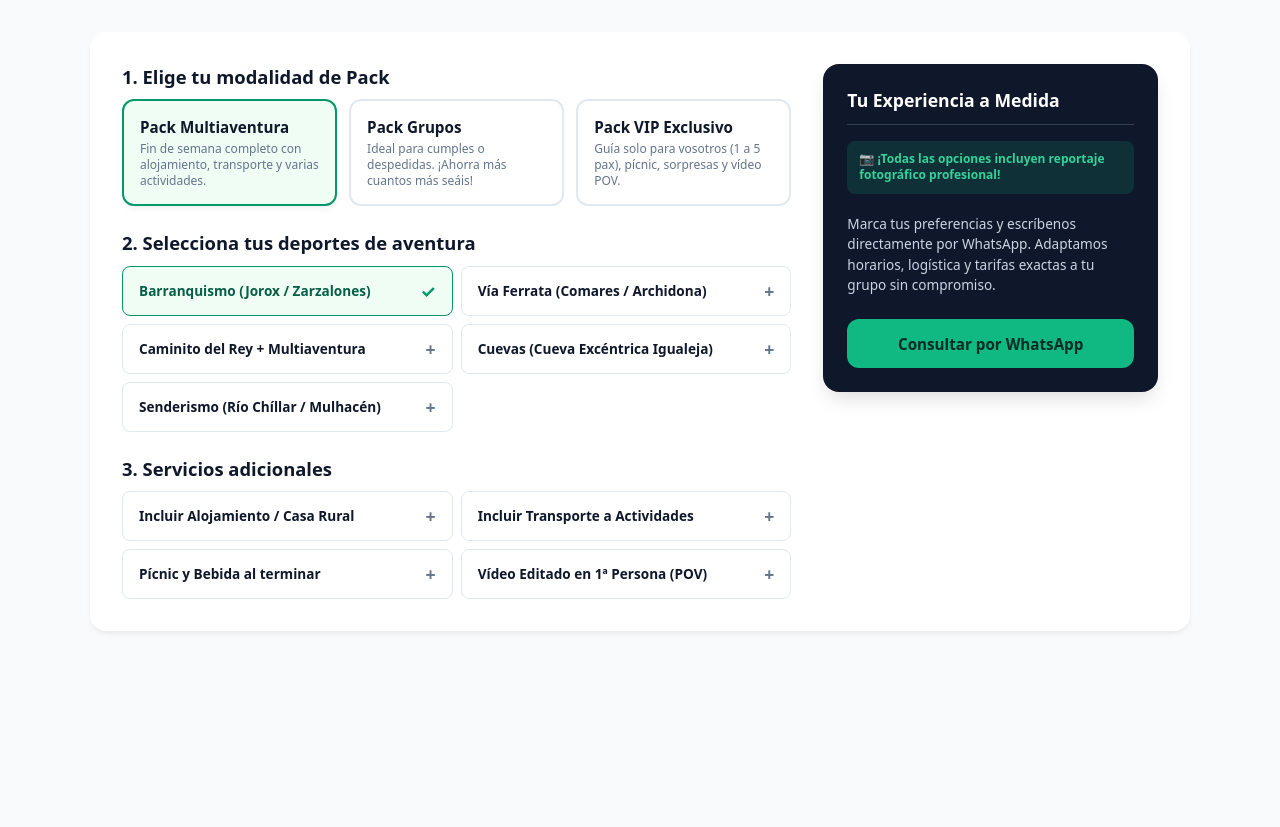
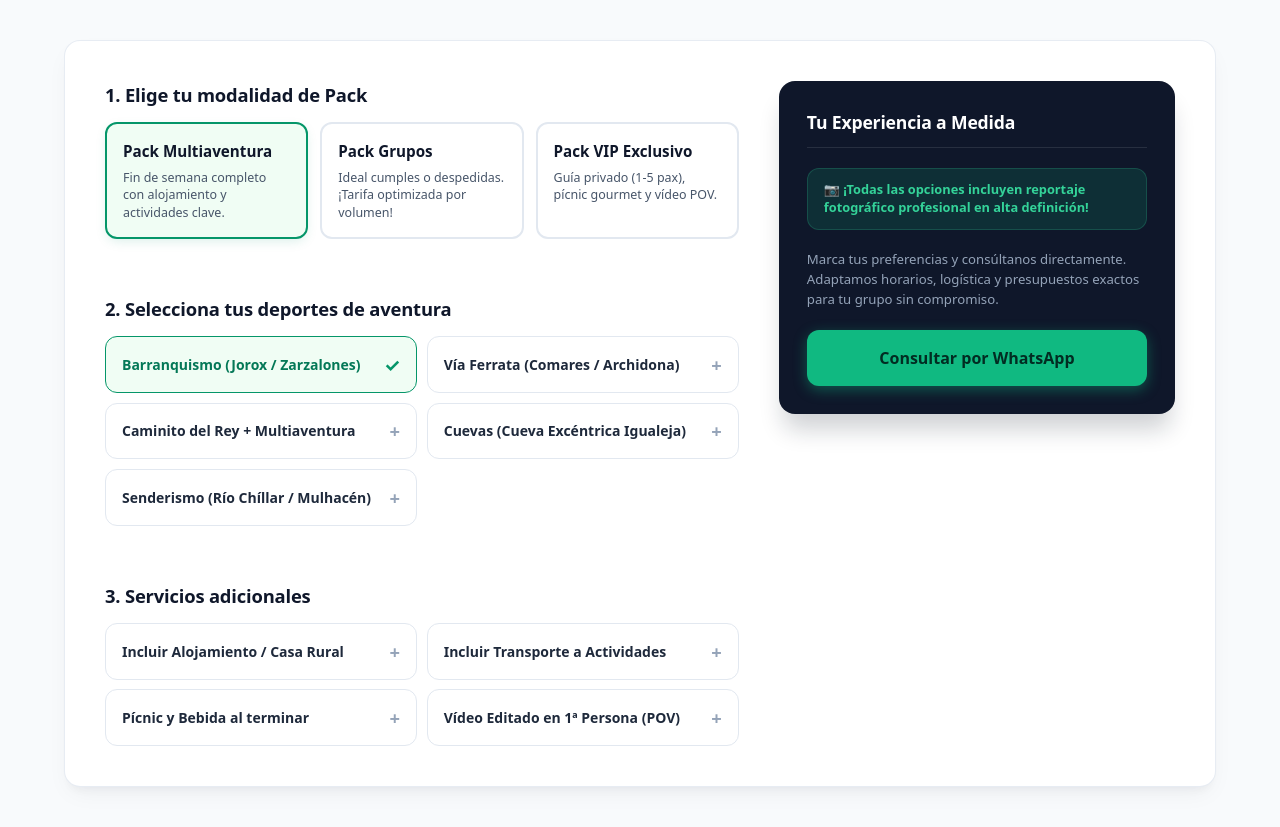
Before and after one commit to siset3/lv-configurador, a plain HTML site: page index.html in a window 1280 px wide. Before the commit the page ends 800 px from the top, so only its background shows below. Drawn offline with Linux system fonts and the light colour scheme.

Commit message:
Update index.html

```diff
--- a/index.html
+++ b/index.html
@@ -2,312 +2,407 @@
 <html lang="es">
 <head>
   <meta charset="UTF-8">
-  <meta name="viewport" content="width=device-width, initial-scale=1.0">
+  <meta name="viewport" content="width=device-width, initial-scale=1.0, viewport-fit=cover">
   <title>Configurador de Packs | Libertad Vertical</title>
   <style>
-    body {
+    :root {
+      --primary: #059669;
+      --primary-light: #f0fdf4;
+      --primary-dark: #047857;
+      --slate-900: #0f172a;
+      --slate-800: #1e293b;
+      --slate-600: #475569;
+      --slate-400: #94a3b8;
+      --slate-200: #e2e8f0;
+      --bg-body: #f8fafc;
+      --radius-lg: 1rem;
+      --radius-md: 0.75rem;
+      --shadow-subtle: 0 10px 25px -5px rgba(15, 23, 42, 0.05), 0 8px 10px -6px rgba(15, 23, 42, 0.05);
+    }
+
+    * {
+      box-sizing: border-box;
       margin: 0;
       padding: 0;
-      background-color: #f8fafc;
+    }
+
+    body {
+      font-family: system-ui, -apple-system, BlinkMacSystemFont, "Segoe UI", Roboto, sans-serif;
+      background-color: var(--bg-body);
+      color: var(--slate-900);
       -webkit-font-smoothing: antialiased;
+      line-height: 1.5;
+      padding: env(safe-area-inset-top) env(safe-area-inset-right) env(safe-area-inset-bottom) env(safe-area-inset-left);
     }
-    .lv-wrap {
-      font-family: system-ui, -apple-system, BlinkMacSystemFont, "Segoe UI", Roboto, sans-serif;
-      color: #0f172a;
-      max-width: 1100px;
+
+    .lv-app-container {
+      width: 100%;
+      max-width: 1200px;
       margin: 0 auto;
-      padding: 1rem;
-      box-sizing: border-box;
-      background: #ffffff;
+      padding: clamp(0.75rem, 3vw, 2rem);
       min-height: 100vh;
+      display: flex;
+      flex-direction: column;
+      justify-content: center;
     }
+
     @media (min-width: 768px) {
-      .lv-wrap {
-        margin: 2rem auto;
-        padding: 2rem;
-        border-radius: 1rem;
-        box-shadow: 0 4px 6px -1px rgba(0, 0, 0, 0.05), 0 2px 4px -1px rgba(0, 0, 0, 0.03);
-        min-height: auto;
+      .lv-app-container {
+        padding: 2.5rem 1.5rem;
       }
     }
-    .lv-wrap *, .lv-wrap *::before, .lv-wrap *::after {
-      box-sizing: border-box;
+
+    .lv-card-wrapper {
+      background: #ffffff;
+      border-radius: var(--radius-lg);
+      box-shadow: var(--shadow-subtle);
+      border: 1px solid rgba(226, 232, 240, 0.8);
+      padding: clamp(1.25rem, 4vw, 2.5rem);
     }
-    .lv-wrap .lv-grid {
+
+    .lv-grid-layout {
       display: grid;
       grid-template-columns: 1fr;
-      gap: 1.5rem;
-    }
-    @media (min-width: 992px) {
-      .lv-wrap .lv-grid {
-        grid-template-columns: 2fr 1fr;
       gap: 2rem;
     }
-    }
-    .lv-wrap .lv-section-title {
-      font-size: 1.1rem;
-      font-weight: 800;
-      margin-bottom: 0.65rem;
-      color: #0f172a;
-    }
-    @media (min-width: 640px) {
-      .lv-wrap .lv-section-title {
-        font-size: 1.15rem;
+
+    @media (min-width: 1024px) {
+      .lv-grid-layout {
+        grid-template-columns: minmax(0, 1.6fr) minmax(360px, 1fr);
+        gap: 2.5rem;
+        align-items: start;
       }
     }
-    .lv-wrap .lv-hidden-input {
+
+    .lv-section {
+      margin-bottom: 1.75rem;
+    }
+    .lv-section:last-child {
+      margin-bottom: 0;
+    }
+
+    .lv-section-title {
+      font-size: clamp(1rem, 2vw, 1.15rem);
+      font-weight: 800;
+      color: var(--slate-900);
+      margin-bottom: 0.85rem;
+      letter-spacing: -0.01em;
+      display: flex;
+      align-items: center;
+      gap: 0.5rem;
+    }
+
+    .lv-hidden-input {
       position: absolute;
       opacity: 0;
       pointer-events: none;
     }
 
     /* Grid de Modalidades */
-    .lv-wrap .lv-cards-grid {
+    .lv-modes-grid {
       display: grid;
       grid-template-columns: 1fr;
       gap: 0.75rem;
     }
+
     @media (min-width: 640px) {
-      .lv-wrap .lv-cards-grid {
+      .lv-modes-grid {
         grid-template-columns: repeat(3, 1fr);
       }
     }
-    .lv-wrap .lv-card-label {
-      display: block;
+
+    .lv-mode-card {
+      display: flex;
+      flex-direction: column;
+      justify-content: space-between;
       cursor: pointer;
-      border: 2px solid #e2e8f0;
-      border-radius: 0.75rem;
+      border: 2px solid var(--slate-200);
+      border-radius: var(--radius-md);
       padding: 1rem;
       background: #ffffff;
-      transition: all 0.2s ease;
+      transition: all 0.2s cubic-bezier(0.4, 0, 0.2, 1);
+      user-select: none;
       height: 100%;
     }
-    .lv-wrap .lv-card-label:active {
-      transform: scale(0.98);
+
+    .lv-mode-card:hover {
+      border-color: var(--slate-400);
+      transform: translateY(-2px);
     }
-    .lv-wrap .lv-card-label:hover {
-      border-color: #cbd5e1;
+
+    .lv-mode-card:active {
+      transform: translateY(0);
     }
-    .lv-wrap .lv-hidden-input:checked + .lv-card-label {
-      border-color: #059669;
-      background-color: #f0fdf4;
-      box-shadow: 0 4px 6px -1px rgba(0, 0, 0, 0.05);
+
+    .lv-hidden-input:checked + .lv-mode-card {
+      border-color: var(--primary);
+      background-color: var(--primary-light);
+      box-shadow: 0 4px 12px -2px rgba(5, 150, 105, 0.15);
     }
-    .lv-wrap .lv-card-title {
+
+    .lv-mode-title {
       font-weight: 700;
       font-size: 0.95rem;
-      color: #0f172a;
-      margin-bottom: 0.25rem;
-    }
-    .lv-wrap .lv-card-desc {
-      font-size: 0.75rem;
-      color: #64748b;
-      line-height: 1.3;
+      color: var(--slate-900);
+      margin-bottom: 0.35rem;
     }
 
-    /* Grid de Actividades y Extras */
-    .lv-wrap .lv-checkbox-grid {
+    .lv-mode-desc {
+      font-size: 0.78rem;
+      color: var(--slate-600);
+      line-height: 1.4;
+    }
+
+    /* Grid de Opciones y Extras */
+    .lv-options-grid {
       display: grid;
       grid-template-columns: 1fr;
-      gap: 0.5rem;
+      gap: 0.6rem;
     }
+
     @media (min-width: 640px) {
-      .lv-wrap .lv-checkbox-grid {
+      .lv-options-grid {
         grid-template-columns: repeat(2, 1fr);
       }
     }
-    .lv-wrap .lv-check-label {
+
+    .lv-option-item {
       cursor: pointer;
-      border: 1.5px solid #e2e8f0;
-      border-radius: 0.5rem;
-      padding: 0.75rem 1rem;
+      border: 1.5px solid var(--slate-200);
+      border-radius: var(--radius-md);
+      padding: 0.85rem 1rem;
       background: #ffffff;
-      font-size: 0.85rem;
+      font-size: 0.875rem;
       font-weight: 600;
+      color: var(--slate-800);
       display: flex;
       justify-content: space-between;
       align-items: center;
-      transition: all 0.2s;
+      transition: all 0.2s ease;
+      user-select: none;
+      min-height: 48px; /* Estándar de accesibilidad táctil 2026 */
     }
-    .lv-wrap .lv-check-label:active {
+
+    .lv-option-item:hover {
+      border-color: var(--slate-400);
+      background-color: #fafafa;
+    }
+
+    .lv-option-item:active {
       transform: scale(0.98);
     }
-    .lv-wrap .lv-check-label:hover {
-      border-color: #cbd5e1;
+
+    .lv-option-item::after {
+      content: '+';
+      font-size: 1.15rem;
+      font-weight: 700;
+      color: var(--slate-400);
+      transition: transform 0.2s;
     }
-    .lv-wrap .lv-check-label::after {
-      content: '+';
+
+    .lv-hidden-input:checked + .lv-option-item {
+      border-color: var(--primary);
+      background-color: var(--primary-light);
+      color: var(--primary-dark);
+    }
+
+    .lv-hidden-input:checked + .lv-option-item::after {
+      content: '✓';
+      color: var(--primary);
+    }
+
+    /* Sidebar / Checkout flotante moderno */
+    .lv-sidebar {
+      background: var(--slate-900);
+      color: #ffffff;
+      border-radius: var(--radius-lg);
+      padding: 1.5rem;
+      box-shadow: 0 20px 25px -5px rgba(15, 23, 42, 0.2);
+      display: flex;
+      flex-direction: column;
+      gap: 1.25rem;
+    }
+
+    @media (min-width: 1024px) {
+      .lv-sidebar {
+        position: sticky;
+        top: 2rem;
+        padding: 1.75rem;
+      }
+    }
+
+    .lv-sidebar-title {
       font-size: 1.1rem;
       font-weight: 700;
-      color: #64748b;
-      margin-left: 0.5rem;
-    }
-    .lv-wrap .lv-hidden-input:checked + .lv-check-label {
-      border-color: #059669;
-      background-color: #f0fdf4;
-      color: #065f46;
-    }
-    .lv-wrap .lv-hidden-input:checked + .lv-check-label::after {
-      content: '✓';
-      color: #059669;
+      border-bottom: 1px solid rgba(255, 255, 255, 0.1);
+      padding-bottom: 0.75rem;
+      letter-spacing: -0.01em;
     }
 
-    /* Sidebar / Resumen */
-    .lv-wrap .lv-sidebar {
-      background: #0f172a;
-      color: #ffffff;
-      border-radius: 1rem;
-      padding: 1.25rem;
-      position: relative;
-      box-shadow: 0 10px 20px -5px rgba(0, 0, 0, 0.15);
-    }
-    @media (min-width: 992px) {
-      .lv-wrap .lv-sidebar {
-        position: sticky;
-        top: 2rem;
-        padding: 1.5rem;
-      }
-    }
-    .lv-wrap .lv-sidebar-title {
-      font-size: 1.1rem;
-      font-weight: 700;
-      border-bottom: 1px solid #334155;
-      padding-bottom: 0.75rem;
-      margin-bottom: 1rem;
-    }
-    .lv-wrap .lv-notice-tag {
+    .lv-badge-promo {
       background: rgba(16, 185, 129, 0.15);
       color: #34d399;
-      padding: 0.6rem 0.75rem;
-      border-radius: 0.5rem;
-      font-size: 0.75rem;
+      border: 1px solid rgba(52, 211, 153, 0.2);
+      padding: 0.75rem 1rem;
+      border-radius: var(--radius-md);
+      font-size: 0.8rem;
       font-weight: 600;
-      margin-bottom: 1.25rem;
+      display: flex;
+      align-items: center;
+      gap: 0.5rem;
       line-height: 1.4;
     }
-    .lv-wrap .lv-btn-submit {
-      display: block;
+
+    .lv-sidebar-desc {
+      font-size: 0.825rem;
+      color: var(--slate-400);
+      line-height: 1.5;
+    }
+
+    .lv-btn-whatsapp {
+      display: flex;
+      align-items: center;
+      justify-content: center;
+      gap: 0.6rem;
       width: 100%;
-      padding: 0.9rem;
+      padding: 1rem;
       background: #10b981;
       color: #022c22 !important;
       font-weight: 700;
       border: none;
-      border-radius: 0.75rem;
+      border-radius: var(--radius-md);
       text-decoration: none !important;
-      font-size: 0.95rem;
+      font-size: 1rem;
       text-align: center;
-      transition: background 0.2s;
+      box-shadow: 0 4px 14px rgba(16, 185, 129, 0.4);
+      transition: all 0.2s ease;
+      cursor: pointer;
+      min-height: 52px;
     }
-    .lv-wrap .lv-btn-submit:hover {
+
+    .lv-btn-whatsapp:hover {
       background: #34d399;
+      transform: translateY(-1px);
+      box-shadow: 0 6px 20px rgba(16, 185, 129, 0.6);
+    }
+
+    .lv-btn-whatsapp:active {
+      transform: translateY(0);
     }
   </style>
 </head>
 <body>
 
-  <div class="lv-wrap">
-    <div class="lv-grid">
-      <!-- CONFIGURADOR -->
-      <div style="display: flex; flex-direction: column; gap: 1.5rem;">
+  <main class="lv-app-container">
+    <div class="lv-card-wrapper">
+      <div class="lv-grid-layout">
 
-        <!-- Paso 1 -->
-        <div>
-          <div class="lv-section-title">1. Elige tu modalidad de Pack</div>
-          <div class="lv-cards-grid">
+        <!-- CONFIGURADOR INTERactivo -->
+        <div style="display: flex; flex-direction: column; gap: 1.75rem;">
+
+          <!-- Paso 1: Modalidad -->
+          <section class="lv-section">
+            <h2 class="lv-section-title">1. Elige tu modalidad de Pack</h2>
+            <div class="lv-modes-grid">
               <div>
                 <input type="radio" name="lv_pack" id="pack_multi" class="lv-hidden-input" checked>
-              <label for="pack_multi" class="lv-card-label">
-                <div class="lv-card-title">Pack Multiaventura</div>
-                <div class="lv-card-desc">Fin de semana completo con alojamiento, transporte y varias actividades.</div>
+                <label for="pack_multi" class="lv-mode-card">
+                  <div>
+                    <div class="lv-mode-title">Pack Multiaventura</div>
+                    <div class="lv-mode-desc">Fin de semana completo con alojamiento y actividades clave.</div>
+                  </div>
                 </label>
               </div>
               <div>
                 <input type="radio" name="lv_pack" id="pack_grupo" class="lv-hidden-input">
-              <label for="pack_grupo" class="lv-card-label">
-                <div class="lv-card-title">Pack Grupos</div>
-                <div class="lv-card-desc">Ideal para cumples o despedidas. ¡Ahorra más cuantos más seáis!</div>
+                <label for="pack_grupo" class="lv-mode-card">
+                  <div>
+                    <div class="lv-mode-title">Pack Grupos</div>
+                    <div class="lv-mode-desc">Ideal cumples o despedidas. ¡Tarifa optimizada por volumen!</div>
+                  </div>
                 </label>
               </div>
               <div>
                 <input type="radio" name="lv_pack" id="pack_vip" class="lv-hidden-input">
-              <label for="pack_vip" class="lv-card-label">
-                <div class="lv-card-title">Pack VIP Exclusivo</div>
-                <div class="lv-card-desc">Guía solo para vosotros (1 a 5 pax), pícnic, sorpresas y vídeo POV.</div>
+                <label for="pack_vip" class="lv-mode-card">
+                  <div>
+                    <div class="lv-mode-title">Pack VIP Exclusivo</div>
+                    <div class="lv-mode-desc">Guía privado (1-5 pax), pícnic gourmet y vídeo POV.</div>
+                  </div>
                 </label>
               </div>
             </div>
-        </div>
+          </section>
 
-        <!-- Paso 2 -->
-        <div>
-          <div class="lv-section-title">2. Selecciona tus deportes de aventura</div>
-          <div class="lv-checkbox-grid">
+          <!-- Paso 2: Deportes -->
+          <section class="lv-section">
+            <h2 class="lv-section-title">2. Selecciona tus deportes de aventura</h2>
+            <div class="lv-options-grid">
               <div>
                 <input type="checkbox" id="act_barranco" class="lv-hidden-input" checked>
-              <label for="act_barranco" class="lv-check-label">Barranquismo (Jorox / Zarzalones)</label>
+                <label for="act_barranco" class="lv-option-item">Barranquismo (Jorox / Zarzalones)</label>
               </div>
               <div>
                 <input type="checkbox" id="act_ferrata" class="lv-hidden-input">
-              <label for="act_ferrata" class="lv-check-label">Vía Ferrata (Comares / Archidona)</label>
+                <label for="act_ferrata" class="lv-option-item">Vía Ferrata (Comares / Archidona)</label>
               </div>
               <div>
                 <input type="checkbox" id="act_caminito" class="lv-hidden-input">
-              <label for="act_caminito" class="lv-check-label">Caminito del Rey + Multiaventura</label>
+                <label for="act_caminito" class="lv-option-item">Caminito del Rey + Multiaventura</label>
               </div>
               <div>
                 <input type="checkbox" id="act_cuevas" class="lv-hidden-input">
-              <label for="act_cuevas" class="lv-check-label">Cuevas (Cueva Excéntrica Igualeja)</label>
+                <label for="act_cuevas" class="lv-option-item">Cuevas (Cueva Excéntrica Igualeja)</label>
               </div>
               <div>
                 <input type="checkbox" id="act_senderismo" class="lv-hidden-input">
-              <label for="act_senderismo" class="lv-check-label">Senderismo (Río Chíllar / Mulhacén)</label>
+                <label for="act_senderismo" class="lv-option-item">Senderismo (Río Chíllar / Mulhacén)</label>
               </div>
             </div>
-        </div>
+          </section>
 
-        <!-- Paso 3 -->
-        <div>
-          <div class="lv-section-title">3. Servicios adicionales</div>
-          <div class="lv-checkbox-grid">
+          <!-- Paso 3: Servicios Adicionales -->
+          <section class="lv-section">
+            <h2 class="lv-section-title">3. Servicios adicionales</h2>
+            <div class="lv-options-grid">
               <div>
                 <input type="checkbox" id="ext_alojamiento" class="lv-hidden-input">
-              <label for="ext_alojamiento" class="lv-check-label">Incluir Alojamiento / Casa Rural</label>
+                <label for="ext_alojamiento" class="lv-option-item">Incluir Alojamiento / Casa Rural</label>
               </div>
               <div>
                 <input type="checkbox" id="ext_transporte" class="lv-hidden-input">
-              <label for="ext_transporte" class="lv-check-label">Incluir Transporte a Actividades</label>
+                <label for="ext_transporte" class="lv-option-item">Incluir Transporte a Actividades</label>
               </div>
               <div>
                 <input type="checkbox" id="ext_picnic" class="lv-hidden-input">
-              <label for="ext_picnic" class="lv-check-label">Pícnic y Bebida al terminar</label>
+                <label for="ext_picnic" class="lv-option-item">Pícnic y Bebida al terminar</label>
               </div>
               <div>
                 <input type="checkbox" id="ext_video" class="lv-hidden-input">
-              <label for="ext_video" class="lv-check-label">Vídeo Editado en 1ª Persona (POV)</label>
+                <label for="ext_video" class="lv-option-item">Vídeo Editado en 1ª Persona (POV)</label>
               </div>
             </div>
-        </div>
+          </section>
 
         </div>
 
-      <!-- SIDEBAR -->
-      <div>
-        <div class="lv-sidebar">
-          <div class="lv-sidebar-title">Tu Experiencia a Medida</div>
-          <div class="lv-notice-tag">
-            📷 ¡Todas las opciones incluyen reportaje fotográfico profesional!
+        <!-- SIDEBAR / ACCIÓN -->
+        <aside class="lv-sidebar">
+          <h3 class="lv-sidebar-title">Tu Experiencia a Medida</h3>
+          <div class="lv-badge-promo">
+            <span>📷 ¡Todas las opciones incluyen reportaje fotográfico profesional en alta definición!</span>
           </div>
-          <p style="font-size: 0.85rem; color: #cbd5e1; line-height: 1.5; margin-bottom: 1.5rem;">
-            Marca tus preferencias y escríbenos directamente por WhatsApp. Adaptamos horarios, logística y tarifas exactas a tu grupo sin compromiso.
+          <p class="lv-sidebar-desc">
+            Marca tus preferencias y consúltanos directamente. Adaptamos horarios, logística y presupuestos exactos para tu grupo sin compromiso.
           </p>
-          <a href="https://wa.me/34613061747?text=%C2%A1Hola!%20Vengo%20de%20la%20web%20de%20Libertad%20Vertical%20y%20me%20gustar%C3%ADa%20pedir%20presupuesto%20para%20un%20pack%20personalizado." target="_blank" rel="noopener" class="lv-btn-submit">
-            Consultar por WhatsApp
+          <a href="https://wa.me/34613061747?text=%C2%A1Hola!%20He%20configurado%20un%20pack%20en%20vuestra%20web%20y%20me%20gustar%C3%ADa%20consultar%20disponibilidad." target="_blank" rel="noopener" class="lv-btn-whatsapp">
+            <span>Consultar por WhatsApp</span>
           </a>
+        </aside>
+
       </div>
     </div>
-    </div>
-  </div>
+  </main>
 
 </body>
 </html>
```
Lines whose indentation alone changed are shown as unchanged.
